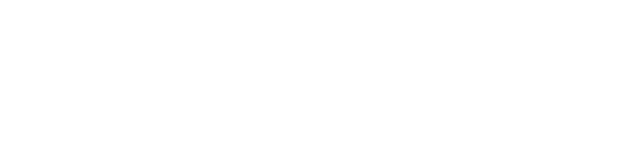
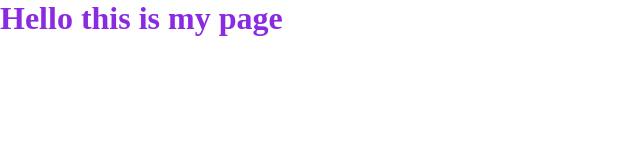
Before and after one commit to AleFede2107/solid-fishstick, a plain HTML site: page index.html in a window 1280 px wide. Shown: the whole page, without its empty margins (0-640 px from the left). Drawn offline with Linux system fonts and the light colour scheme.

Commit message:
Title h1 in a blueviolet color

```diff
--- a/CSS/main.css
+++ b/CSS/main.css
@@ -49,3 +49,7 @@ body, html{
     height: 100%;
     scroll-behavior: smooth;
 }
+
+h1{
+    color: blueviolet;
+}
--- a/index.html
+++ b/index.html
@@ -4,8 +4,11 @@
     <meta charset="UTF-8">
     <meta name="viewport" content="width=device-width, initial-scale=1.0">
     <title>Document</title>
+    <link rel="stylesheet" href="./CSS/main.css">
 </head>
 <body>
 
+    <h1>Hello this is my page</h1>
+
 </body>
 </html>
```
